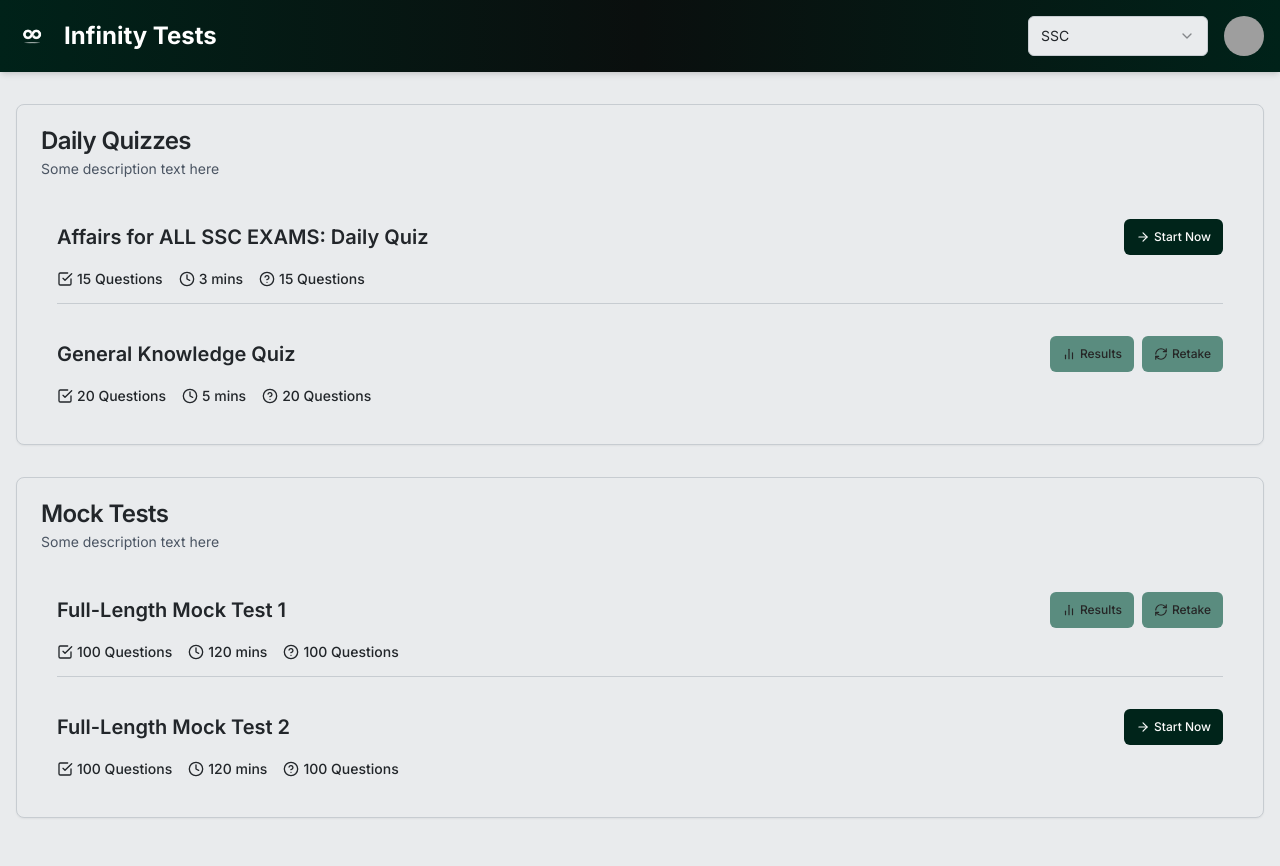
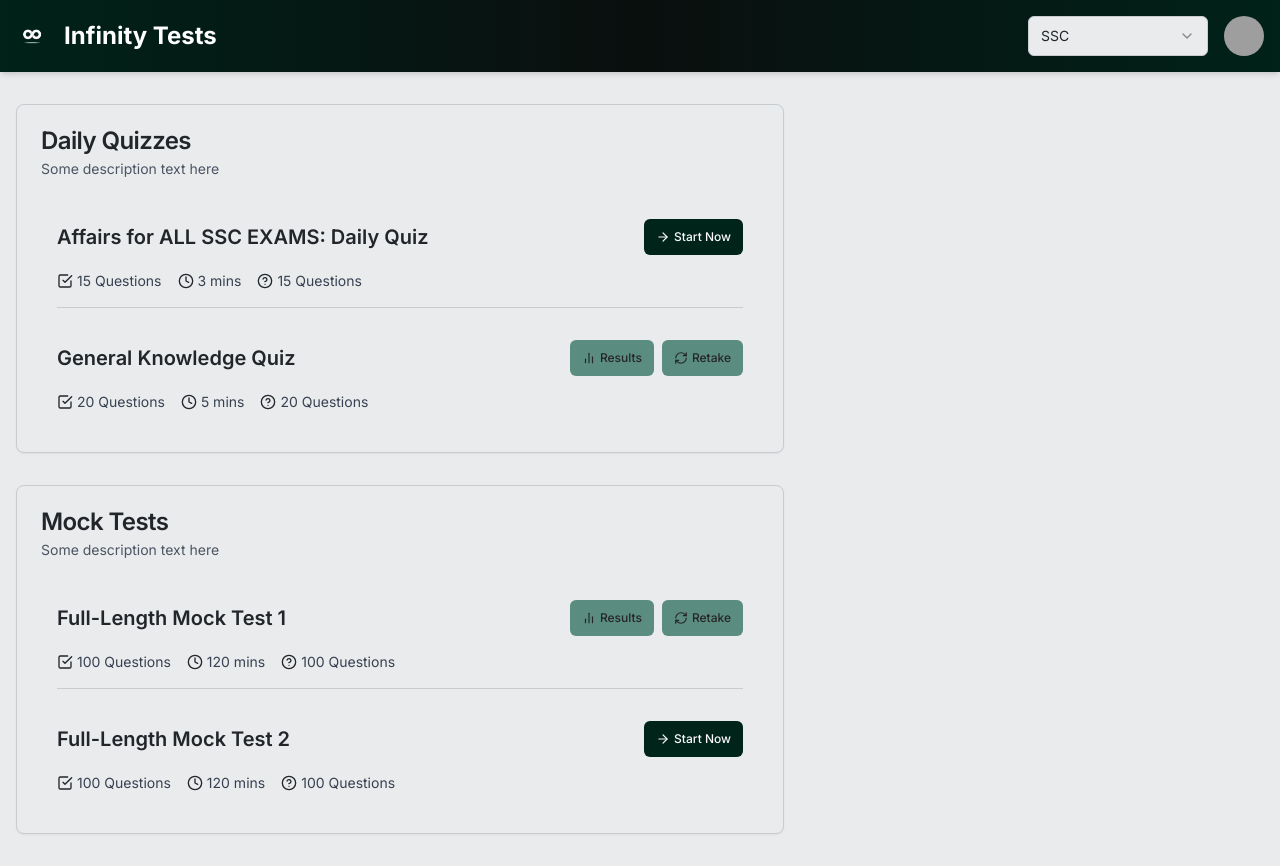
Before and after one commit to destx0/gquiz, a Next.js app: page /ssc in a window 1280 px wide. Built offline with nearby package versions, Linux system fonts and the light colour scheme; grey boxes are pictures that could not be loaded.

Commit message:
fix width

```diff
--- a/src/components/TestCardList.jsx
+++ b/src/components/TestCardList.jsx
@@ -21,7 +21,7 @@ import {
 
 const TestCardList = ({ tests, sectionTitle }) => {
 	return (
-		<Card>
+		<Card className="max-w-screen-md ">
 			<CardHeader>
 				<CardTitle>{sectionTitle}</CardTitle>
 				<CardDescription className="text-sm text-gray-600">
@@ -71,18 +71,24 @@ const TestCardList = ({ tests, sectionTitle }) => {
 									</Button>
 								)}
 							</div>
-							<div className="flex gap-4 ">
+							<div className="flex gap-4">
 								<div className="flex items-center">
 									<CheckSquare size={16} className="mr-1" />
-									<Label>{test.questions} Questions</Label>
+									<span className="text-gray-700 text-sm">
+										{test.questions} Questions
+									</span>
 								</div>
 								<div className="flex items-center">
 									<Clock size={16} className="mr-1" />
-									<Label>{test.time} </Label>
+									<span className="text-gray-700 text-sm">
+										{test.time}
+									</span>
 								</div>
-								<div className="flex items-center ">
+								<div className="flex items-center">
 									<HelpCircle size={16} className="mr-1" />
-									<Label>{test.questions} Questions</Label>
+									<span className="text-gray-700 text-sm">
+										{test.questions} Questions
+									</span>
 								</div>
 							</div>
 						</div>
```
